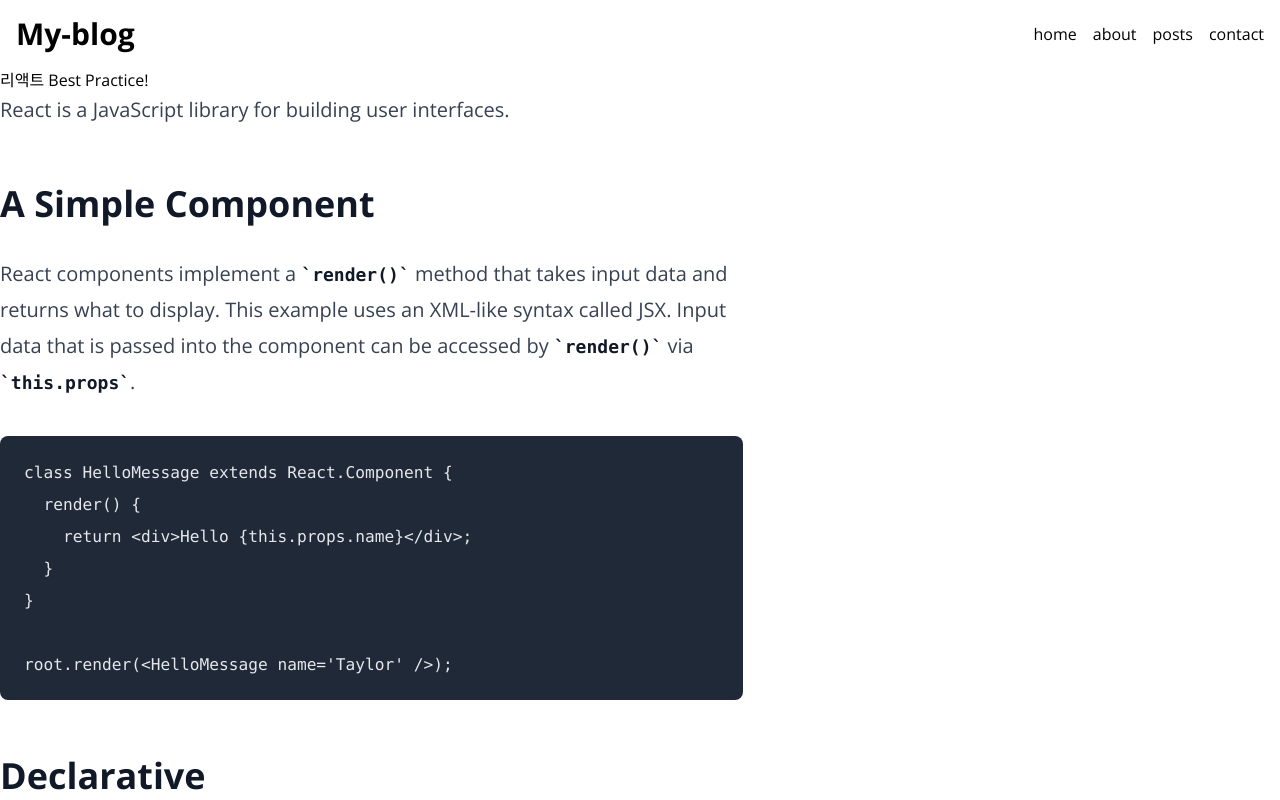
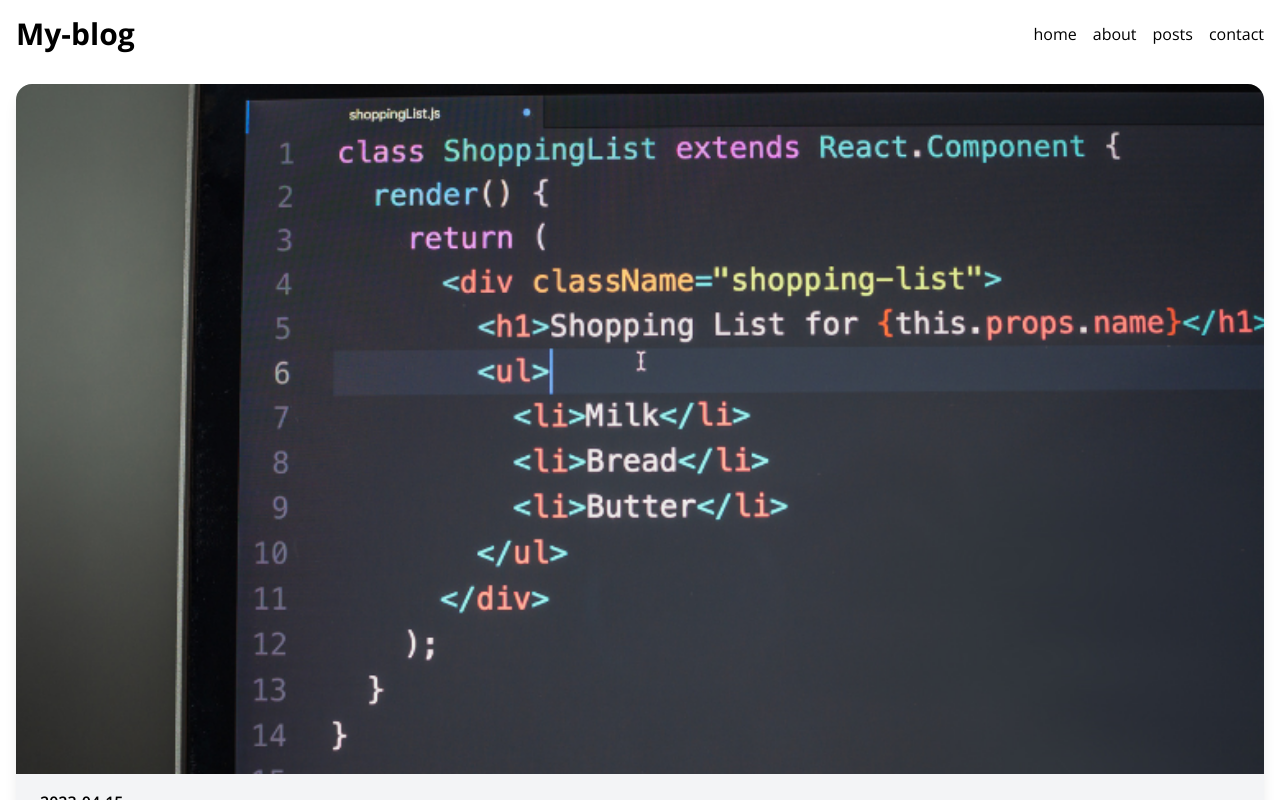
Before and after one commit to dokimion24/blog, a Next.js app: page /posts/best-react-practices in a window 1280 px wide. Built offline with nearby package versions, Linux system fonts and the light colour scheme.

Commit message:
design: post detail 페이지 css 스타일

```diff
--- a/package.json
+++ b/package.json
@@ -19,6 +19,7 @@
     "postcss": "8.4.23",
     "react": "18.2.0",
     "react-dom": "18.2.0",
+    "react-icons": "^4.8.0",
     "react-markdown": "^8.0.7",
     "react-multi-carousel": "^2.8.3",
     "remark-gfm": "^3.0.1",
--- a/src/app/posts/[slug]/page.tsx
+++ b/src/app/posts/[slug]/page.tsx
@@ -1,6 +1,6 @@
 import { getPostData } from '@/api/posts'
 import MarkdownViewer from '@/components/Markdown/MarkdownViewer'
-import React from 'react'
+import Image from 'next/image'
 
 interface Props {
   params: {
@@ -12,9 +12,21 @@
   const post = await getPostData(params.slug)
 
   return (
-    <>
-      <h1>{post.title}</h1>
-      <MarkdownViewer content={post.content} />
-    </>
+    <article className="rounded-2xl overflow-hidden bg-gray-100 shadow-lg m-4">
+      <Image
+        className="w-full h-1/5"
+        src={`/images/posts/${post.path}.png`}
+        alt={post.title}
+        width={760}
+        height={420}
+      />
+      <section className="flex flex-col p-4">
+        <p className="font-semibold ml-2">{post.date.toString()}</p>
+        <h1 className="text-4xl font-bold">{post.title}</h1>
+        <p className="text-xl font-bold">{post.description}</p>
+        <div className="w-44 border-2 border-sky-600 mt-4 mb-8"></div>
+        <MarkdownViewer content={post.content} />
+      </section>
+    </article>
   )
 }
```
Also changed, not shown: 1 other file (tests, documents, lock files or other folders).
